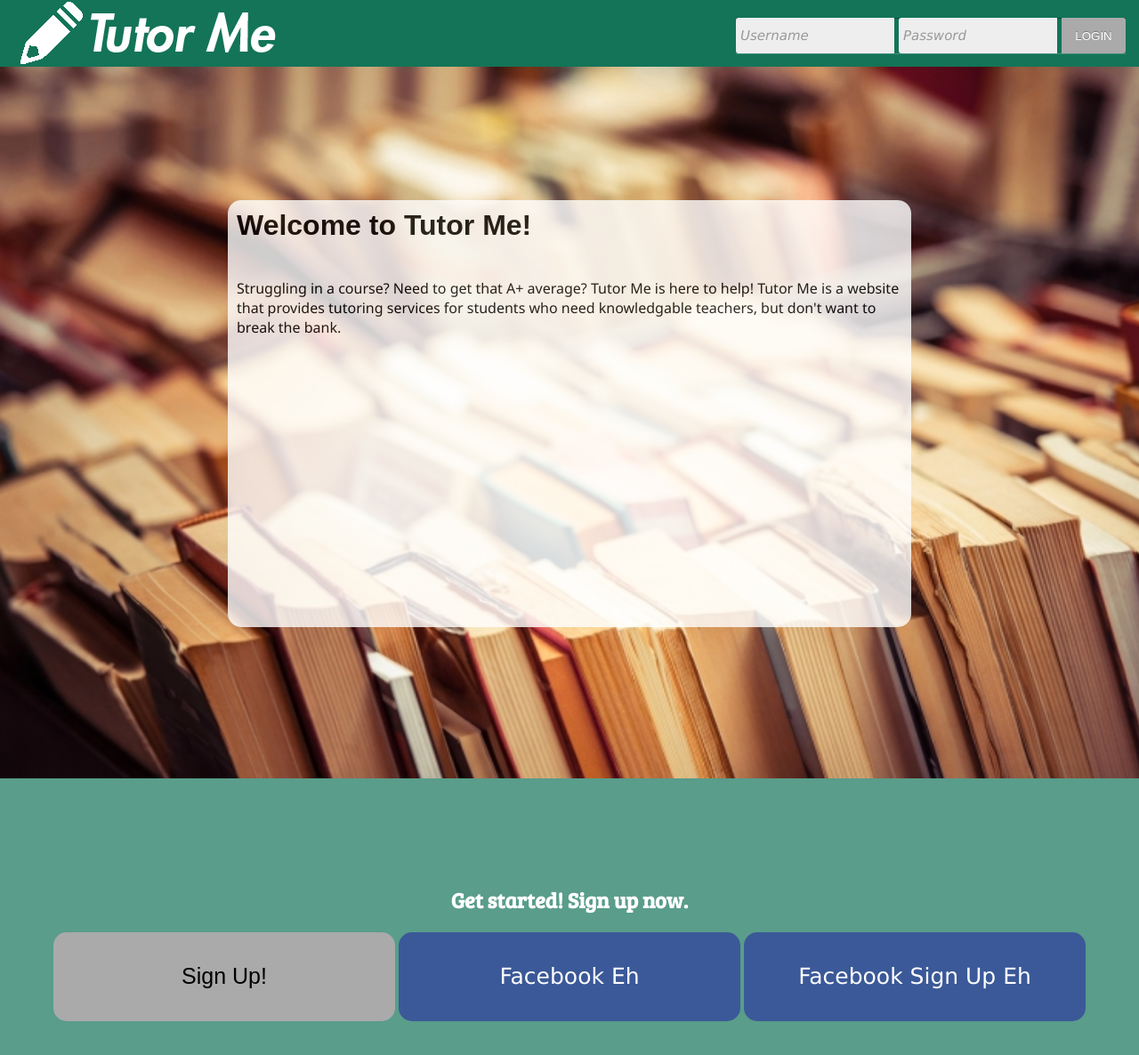
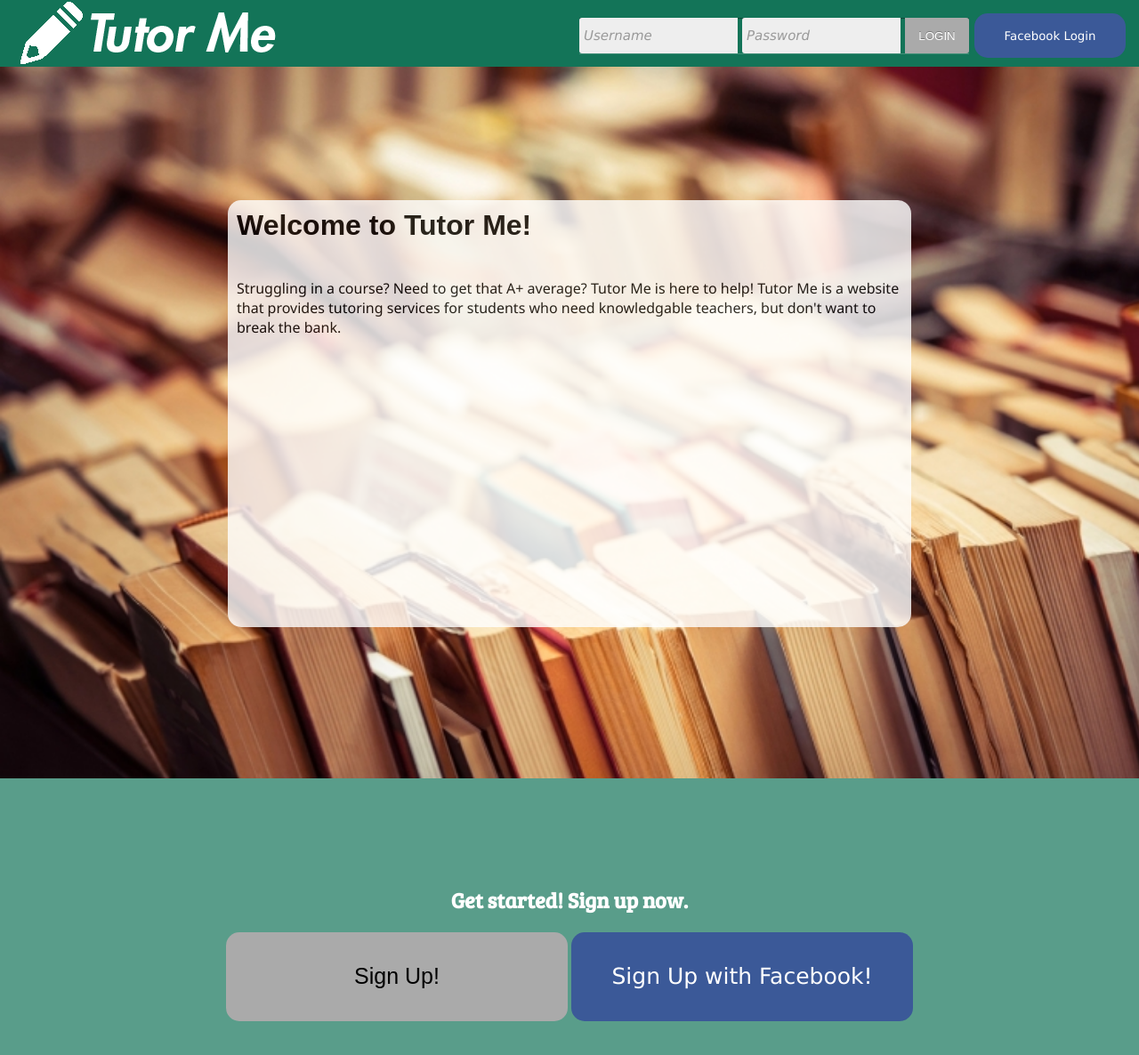
Before and after one commit to Flaviommrs/CSC309-Assignment04-TutorSite, a website: page nodetest1/views/homepage_inital.html in a window 1280 px wide. Shown: the whole page at 89% size. Drawn offline with nearby package versions, Linux system fonts and the light colour scheme; files that its build step writes are made by us from their sources; a web font is replaced by a local one.

Commit message:
moved facebook login

```diff
--- a/nodetest1/public/stylesheets/homepage_inital.css
+++ b/nodetest1/public/stylesheets/homepage_inital.css
@@ -198,3 +198,19 @@ border-radius: 3px 0 0 3px;
     height: 100px;
     border-radius: 15px;
 }
+
+.fb_login {
+    background-color: #3b5998;
+    color: white;
+    border: none;
+    text-align: center;
+    font-family:"lucida grande",tahoma,verdana,arial,sans-serif;
+    text-decoration: none;
+    width: 170px;
+    height: 50px;
+    border-radius: 15px;
+    float: left;
+    margin-top: -95px;
+    right: -100px;
+    margin-left: 620px;
+}
--- a/nodetest1/routes/index.js
+++ b/nodetest1/routes/index.js
@@ -775,11 +775,7 @@ router.post('/searchFind', function(req, res, next){
     return;
   });
 
-  User.find({rate: searchedTerm, tutor: true}, function(err, price) {
-    resultPrice = price;
-    //console.dir(resultPrice);
-    return;
-  });
+  //User.find({rate: searchedTerm, tutor: true}).sort({sum_rating: -1}, function(err, cursor){console.dir(cursor)});
 
   User.find({subjects: { $in: [searchedTerm] } , tutor: true}, function(err, subject) {
     resultSubject = subject;
--- a/nodetest1/views/homepage_inital.html
+++ b/nodetest1/views/homepage_inital.html
@@ -24,6 +24,8 @@
           <input style="margin-right: 5px" type="text" name="password" placeholder="Password" required="">
           <button type="submit">Login</button>
       </form>
+
+      <button class="fb_login" onclick="facebookLogIn()">Facebook Login</button>
   </div>
 
   <div class="info_background">
@@ -36,8 +38,7 @@
   <div class="sign_up">
     <h2>Get started! Sign up now.</h2>
     <a href="signup"><button class="button" type="button" id="reg">Sign Up!</button></a>
-    <button class="fb_button" onclick="facebookLogIn()">Facebook Eh</button>
-    <button class="fb_button" onclick="facebookSignUp()">Facebook Sign Up Eh</button>
+    <button class="fb_button" onclick="facebookSignUp()">Sign Up with Facebook!</button>
   </div>
 
 </div>
```
Also changed, not shown: nodetest1/views/search.html (+1 -1 lines).
